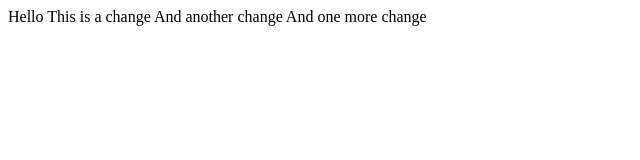
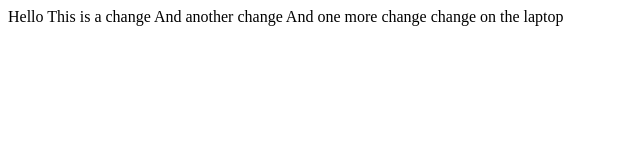
Before and after one commit to adam-gill/tutorial, a plain HTML site: page index.html in a window 1280 px wide. Shown: the whole page, without its empty margins (0-640 px from the left). Drawn offline with Linux system fonts and the light colour scheme.

Commit message:
change on the laptop

```diff
--- a/index.html
+++ b/index.html
@@ -13,5 +13,7 @@
     And another change
 
     And one more change
+
+    change on the laptop
 </body>
 </html>
```
